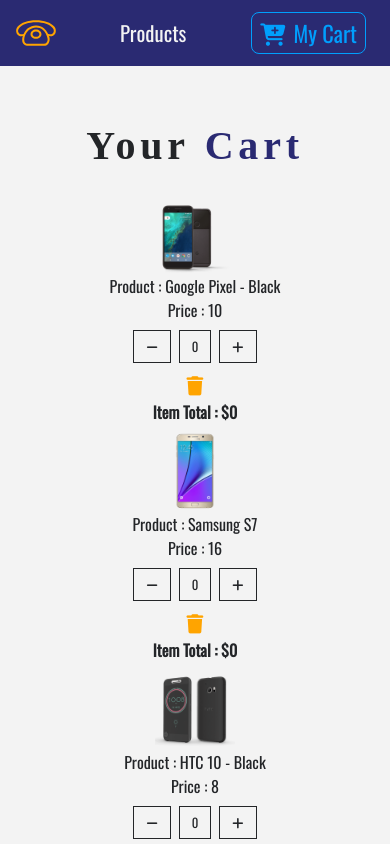
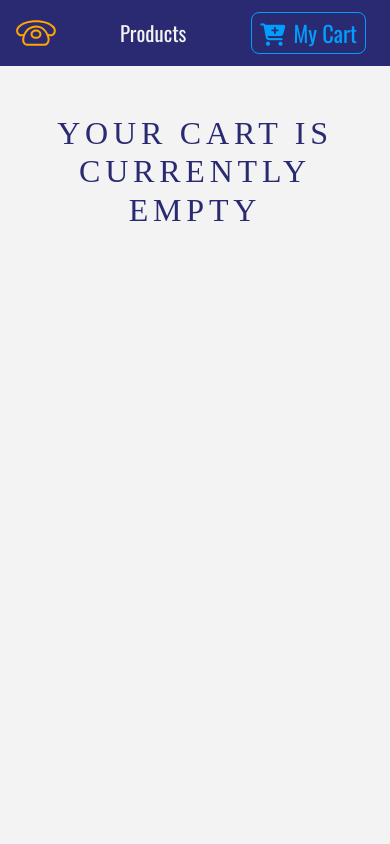
Before and after one commit to arpitz/react-ecommerce-store, a React (Create React App) app in the folder react-ecommerce-store/: page /cart in a window 390 px wide. Shown: the top 844 px of the page. Built offline with nearby package versions, Linux system fonts and the light colour scheme; a web font is replaced by a local one.

Commit message:
added calculating cart total function

```diff
--- a/react-ecommerce-store/src/GlobalContext.js
+++ b/react-ecommerce-store/src/GlobalContext.js
@@ -6,7 +6,7 @@
 export const ProductProvider = ({ children }) => {
     const [ products, setProducts ] = useState([]);
     const [ productDetails, setProductDetails ] = useState(detailProduct);
-    const [ cartItems, setCartItems ] = useState(storeProducts);
+    const [ cartItems, setCartItems ] = useState([]);
     const [ modalOpen, setModalOpen ] = useState(false);
     const [ modalProduct, setModalProduct ] = useState(detailProduct);
     const [ cartSubTotal, setCartSubTotal ] = useState(0);
@@ -68,6 +68,20 @@
       console.log('clearCart');
     }
 
+    const addTotals = () => {
+      let subTotal = 0;
+      cartItems.map(item => subTotal += item.total);
+      const tax = subTotal * 0.1; // Assuming the tax is 10%
+      const total = subTotal + tax;
+      setCartSubTotal(subTotal);
+      setCartTax(tax);
+      setCartTotal(total);
+    }
+
+    useEffect(() => {
+      addTotals();
+    }, [ cartItems ])
+
     return(
         <ProductContext.Provider value={{
             products,
--- a/react-ecommerce-store/src/components/Cart/CartItem.js
+++ b/react-ecommerce-store/src/components/Cart/CartItem.js
@@ -15,7 +15,7 @@
           <span className="d-lg-none">product : </span> {title}
         </div>
         <div className='col-10 mx-auto col-lg-2'>
-          <span className="d-lg-none">price : </span> {price}
+          <span className="d-lg-none">price : </span> $ {price}
         </div>
         <div className='col-10 mx-auto col-lg-2 my-2 my-lg-0'>
           <div className='d-flex justify-content-center'>
```
